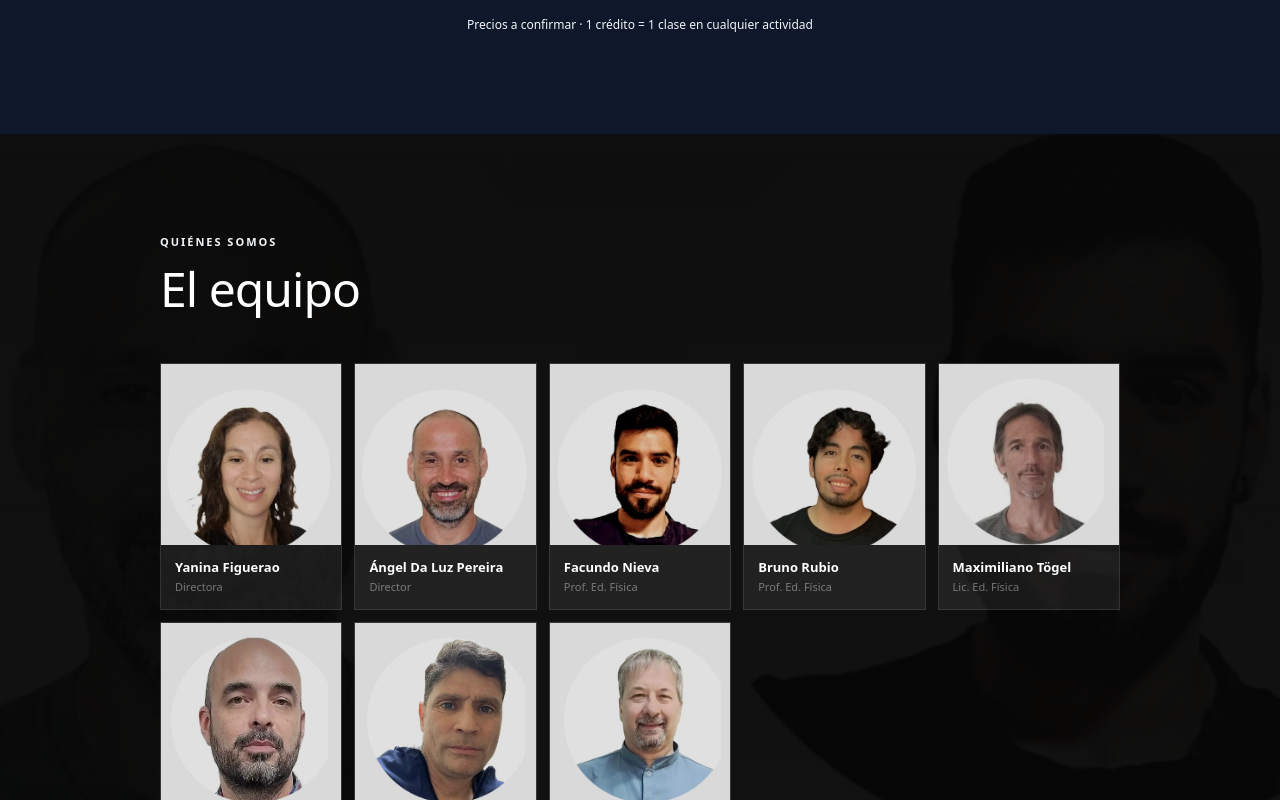
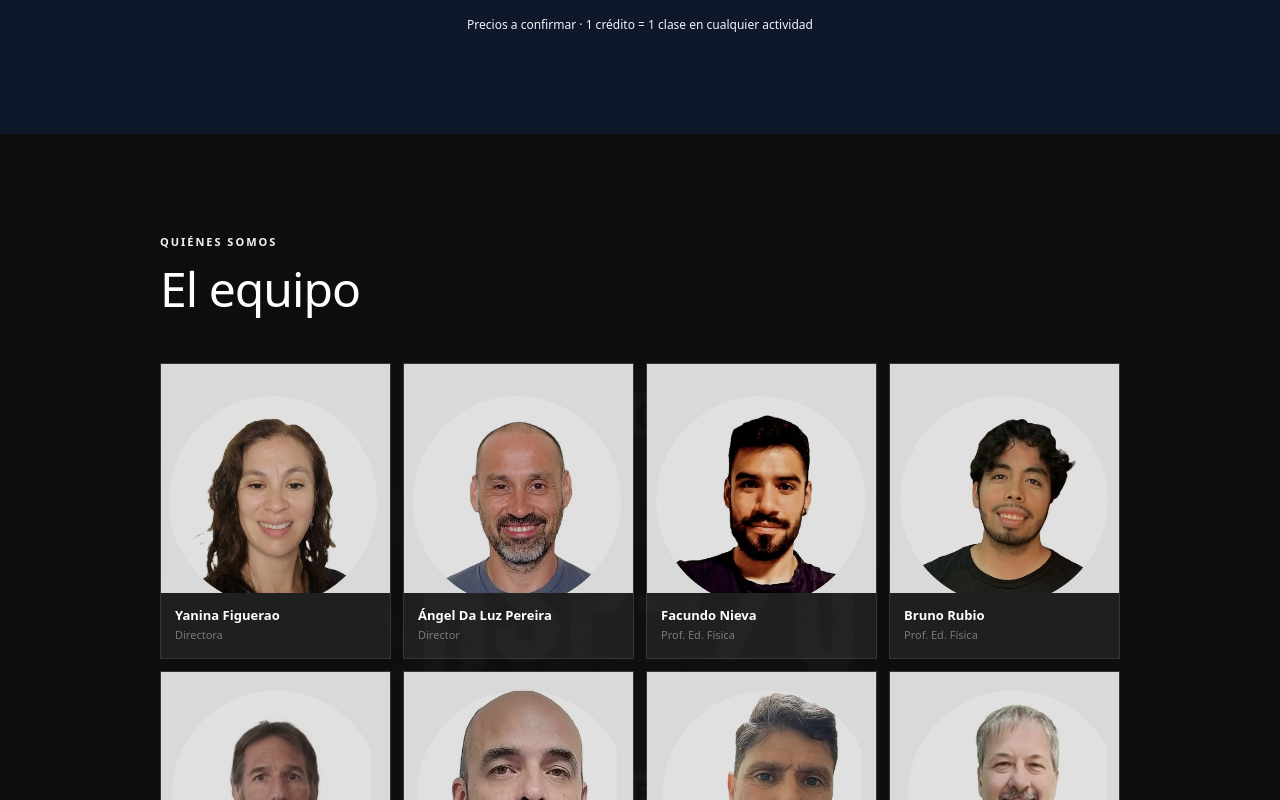
Before and after one commit to josedaluzp/hsp70-gestion, a React (Vite) app in the folder frontend/: page / in a window 1280 px wide. Shown: the part 4740-5540 px from the top of the page. Built offline with nearby package versions, Linux system fonts and the light colour scheme; no server answers.

Commit message:
fix(landing): equipo grid 4x2 + logo HSP-70 como bg sutil

```diff
--- a/frontend/src/components/landing/LandingEquipo.tsx
+++ b/frontend/src/components/landing/LandingEquipo.tsx
@@ -1,28 +1,42 @@
-import { EQUIPO, SECTION_BG } from "./data";
+import { EQUIPO } from "./data";
 
 export default function LandingEquipo() {
   return (
     <section id="equipo" className="p-section" style={{ position: "relative", overflow: "hidden", backgroundColor: "#111" }}>
+      <style>{`
+        .team-grid {
+          display: grid;
+          grid-template-columns: repeat(4, 1fr);
+          gap: 12px;
+          max-width: 960px;
+          margin: 0 auto;
+        }
+        @media (max-width: 768px) {
+          .team-grid {
+            grid-template-columns: repeat(2, 1fr);
+          }
+        }
+      `}</style>
+
+      {/* Background: logo HSP-70 centrado, muy sutil */}
       <img
-        className="pimg"
-        data-speed={SECTION_BG.equipo.speed}
-        src={SECTION_BG.equipo.src}
+        src="/hsp-70-logo.png"
         alt=""
         onError={(e) => ((e.target as HTMLImageElement).style.display = "none")}
         style={{
           position: "absolute",
-          top: "-35%",
-          left: 0,
-          right: 0,
-          height: "170%",
-          objectFit: "cover",
-          willChange: "transform",
+          top: "50%",
+          left: "50%",
+          transform: "translate(-50%, -50%)",
+          width: "min(70%, 700px)",
+          objectFit: "contain",
           pointerEvents: "none",
           zIndex: 0,
-          filter: "brightness(0.12) saturate(0.3)",
+          opacity: 0.05,
+          filter: "grayscale(1) brightness(1.5)",
         }}
       />
-      <div style={{ position: "absolute", inset: 0, zIndex: 1, pointerEvents: "none", background: "linear-gradient(to bottom, rgba(10,10,10,0.75), rgba(10,10,10,0.6))" }} />
+      <div style={{ position: "absolute", inset: 0, zIndex: 1, pointerEvents: "none", background: "linear-gradient(to bottom, rgba(10,10,10,0.5), rgba(10,10,10,0.35))" }} />
 
       <div style={{ position: "relative", zIndex: 2, padding: "100px 48px" }}>
         <div style={{ maxWidth: "960px", margin: "0 auto" }}>
@@ -44,7 +58,7 @@ export default function LandingEquipo() {
             El equipo
           </h2>
 
-          <div style={{ display: "grid", gridTemplateColumns: "repeat(auto-fit, minmax(180px, 1fr))", gap: "12px" }}>
+          <div className="team-grid">
             {EQUIPO.map((m) => (
               <div
                 key={m.nombre}
```
